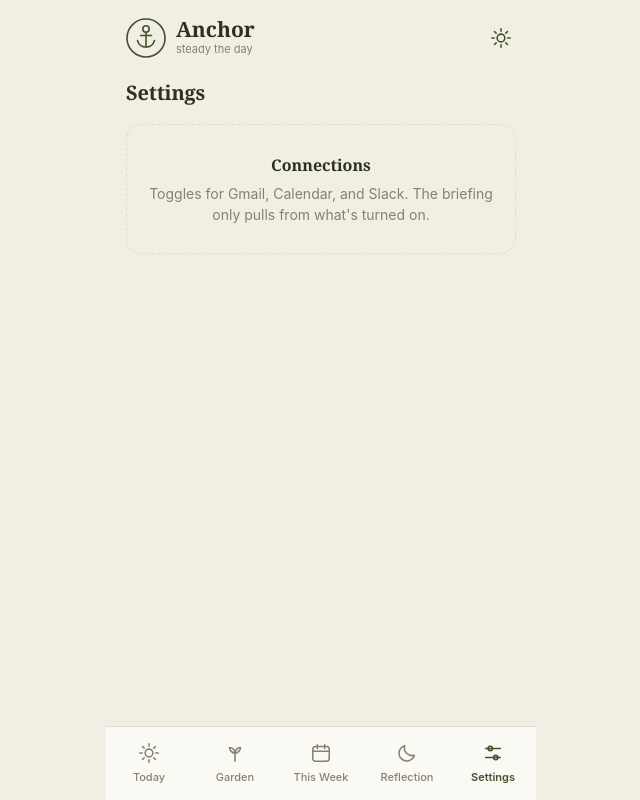
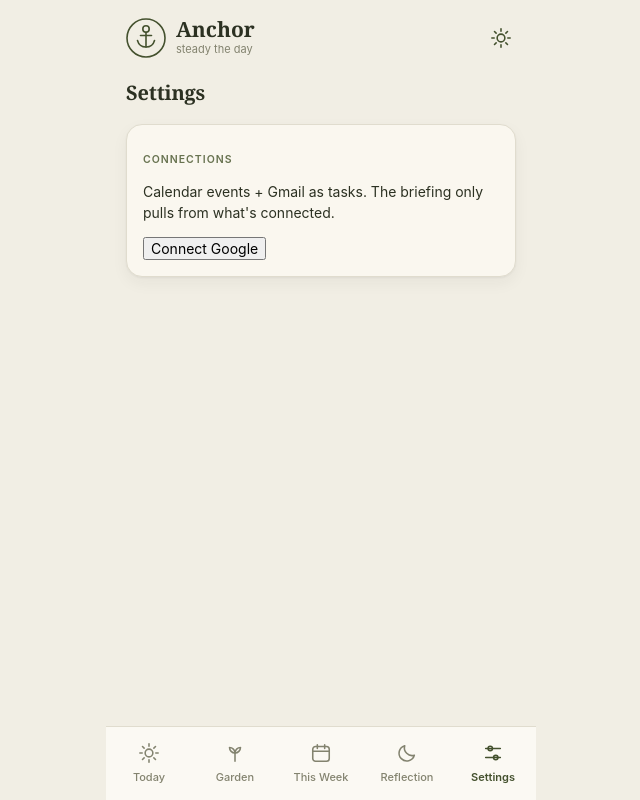
Before and after one commit to Sane24/Anchor-App, a React (Vite) app: page /#/settings in a window 1280 px wide. Shown: the whole page, without its empty margins (319-959 px from the left). Built offline with nearby package versions, Linux system fonts and the light colour scheme; no server answers.

Commit message:
Add Google OAuth setup and Connect Google button

```diff
--- a/package.json
+++ b/package.json
@@ -9,6 +9,7 @@
     "preview": "vite preview"
   },
   "dependencies": {
+    "@react-oauth/google": "^0.13.5",
     "react": "^18.3.1",
     "react-dom": "^18.3.1",
     "react-router-dom": "^6.26.2"
--- /dev/null
+++ b/src/Data/googleAuth.js
@@ -0,0 +1,26 @@
+import { useGoogleLogin } from '@react-oauth/google'
+
+// Scopes: read-only access to Calendar events and Gmail messages
+const SCOPES = 'https://www.googleapis.com/auth/calendar.readonly https://www.googleapis.com/auth/gmail.readonly'
+
+export function useGoogleConnect(onSuccess) {
+  return useGoogleLogin({
+    scope: SCOPES,
+    onSuccess: (tokenResponse) => {
+      // tokenResponse.access_token is what we use to call Calendar/Gmail APIs
+      localStorage.setItem('google_access_token', tokenResponse.access_token)
+      onSuccess(tokenResponse.access_token)
+    },
+    onError: (error) => {
+      console.error('Google sign-in failed:', error)
+    },
+  })
+}
+
+export function getStoredGoogleToken() {
+  return localStorage.getItem('google_access_token')
+}
+
+export function clearGoogleToken() {
+  localStorage.removeItem('google_access_token')
+}
--- a/src/main.jsx
+++ b/src/main.jsx
@@ -1,14 +1,17 @@
 import React from 'react'
 import ReactDOM from 'react-dom/client'
 import { HashRouter } from 'react-router-dom'
+import { GoogleOAuthProvider } from '@react-oauth/google'
 import App from './App'
 import './styles/tokens.css'
 import './styles/app.css'
 
 ReactDOM.createRoot(document.getElementById('root')).render(
   <React.StrictMode>
-    <HashRouter>
-      <App />
-    </HashRouter>
+    <GoogleOAuthProvider clientId={import.meta.env.VITE_GOOGLE_CLIENT_ID}>
+      <HashRouter>
+        <App />
+      </HashRouter>
+    </GoogleOAuthProvider>
   </React.StrictMode>
 )
--- a/src/screens/Settings.jsx
+++ b/src/screens/Settings.jsx
@@ -1,13 +1,39 @@
-import Placeholder from '../components/Placeholder'
+import { useState, useEffect } from 'react'
+import { useGoogleConnect, getStoredGoogleToken, clearGoogleToken } from '../data/googleAuth'
 
 export default function Settings() {
+  const [connected, setConnected] = useState(false)
+
+  useEffect(() => {
+    setConnected(!!getStoredGoogleToken())
+  }, [])
+
+  const connectGoogle = useGoogleConnect(() => {
+    setConnected(true)
+  })
+
+  const disconnectGoogle = () => {
+    clearGoogleToken()
+    setConnected(false)
+  }
+
   return (
     <div className="screen">
       <h2 className="screen-title">Settings</h2>
-      <Placeholder
-        title="Connections"
-        note="Toggles for Gmail, Calendar, and Slack. The briefing only pulls from what's turned on."
-      />
+
+      <div className="card">
+        <p className="eyebrow">Connections</p>
+        <p>Calendar events + Gmail as tasks. The briefing only pulls from what's connected.</p>
+
+        {connected ? (
+          <div>
+            <p style={{ color: 'var(--green)' }}>✓ Google connected</p>
+            <button onClick={disconnectGoogle}>Disconnect Google</button>
+          </div>
+        ) : (
+          <button onClick={() => connectGoogle()}>Connect Google</button>
+        )}
+      </div>
     </div>
   )
 }
```
Also changed, not shown: 2 other files (tests, documents, lock files or other folders).
